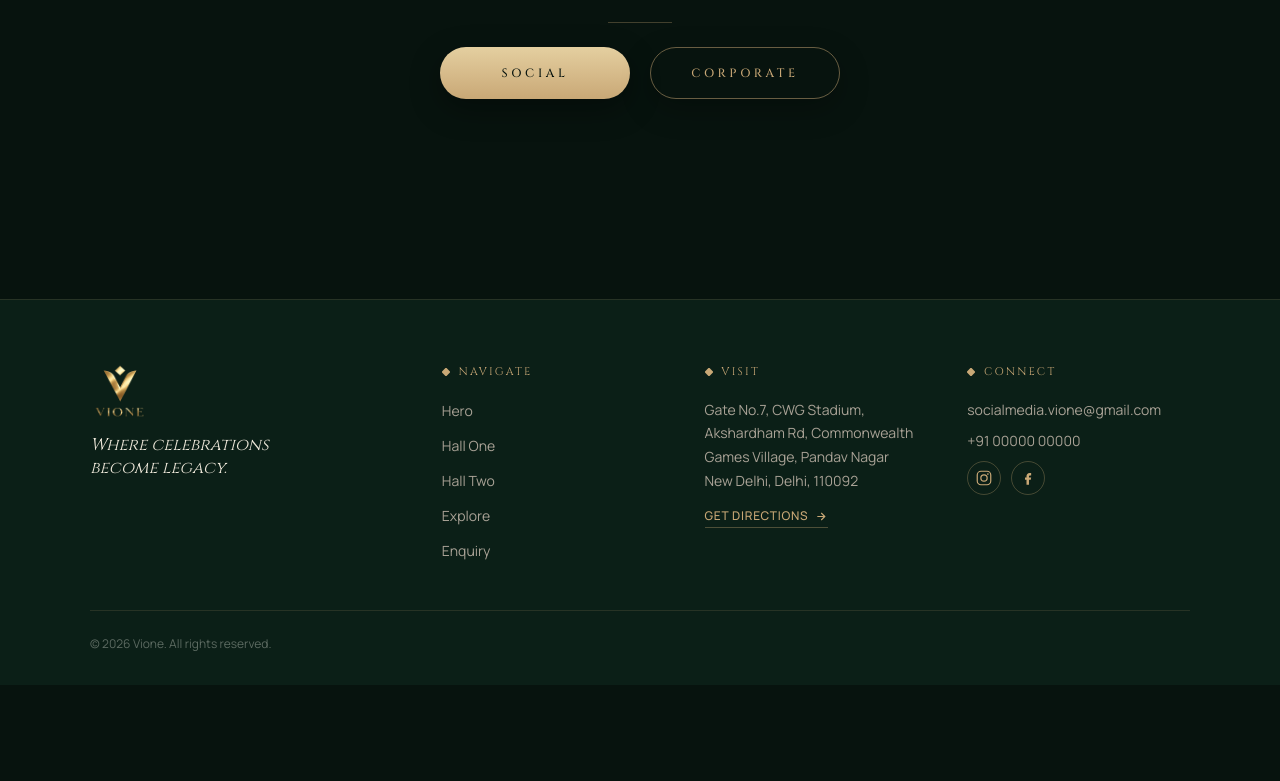
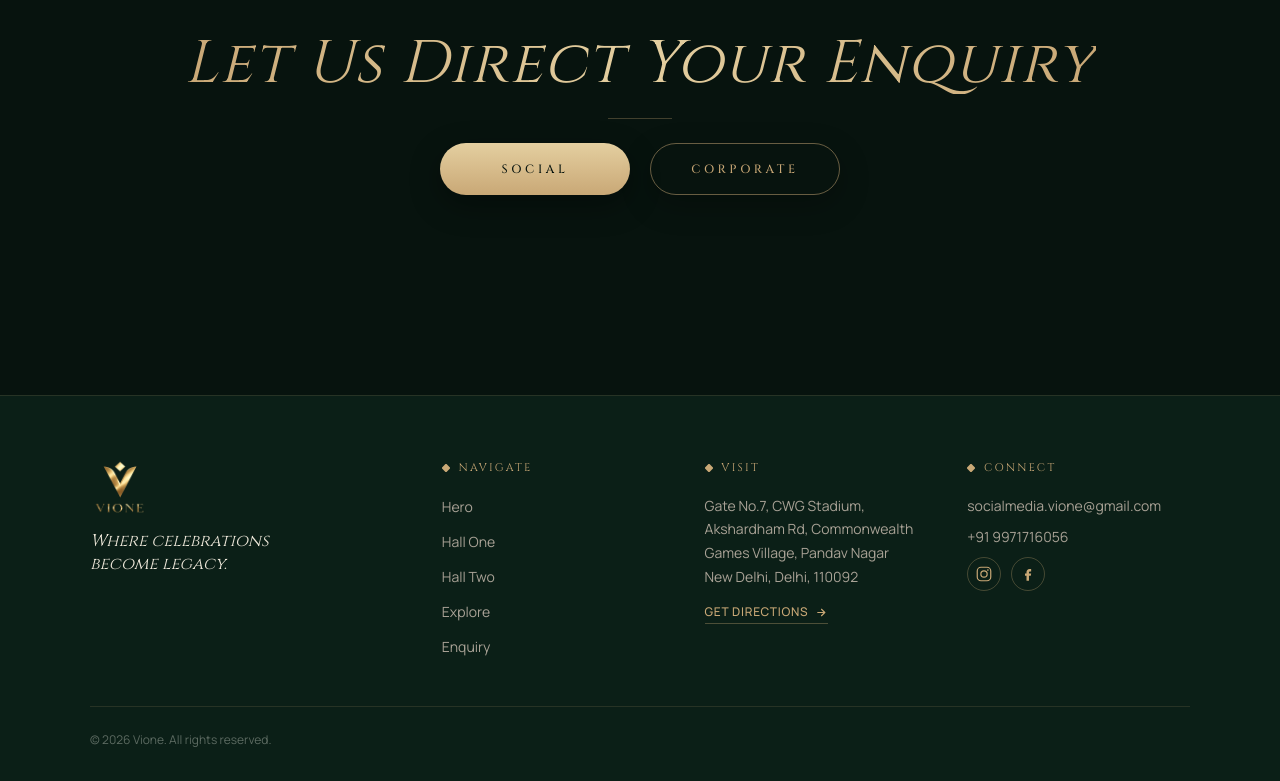
Before and after one commit to Aniketjamunde9146/vione, a Next.js app: page / in a window 1280 px wide. Shown: the part 3285-4066 px from the top of the page. Before the commit the page ends 3970 px from the top, so only its background shows below. Built offline with nearby package versions, Linux system fonts and the light colour scheme.

Commit message:
so many changes aply

```diff
--- a/src/app/Footer.tsx
+++ b/src/app/Footer.tsx
@@ -155,7 +155,7 @@ export default function Footer() {
             <a href="mailto:socialmedia.vione@gmail.com">socialmedia.vione@gmail.com</a>
           </p>
           <p className="vione-footer-text">
-            <a href="tel:+910000000000">+91 00000 00000</a>
+            <a href="tel:+919971716056">+91 9971716056</a>
           </p>
           <div className="vione-footer-social-row">
             <a
--- a/src/app/components/EnquiryForm.tsx
+++ b/src/app/components/EnquiryForm.tsx
@@ -1,23 +1,10 @@
 "use client";
 
-/**
- * EnquiryForm — Vione
- * ------------------------------------------------------------
- * Premium dark-green + antique-gold identity, self-contained CSS
- * (no Tailwind dependency), inline SVG icons.
- *
- * On submit, builds a prefilled WhatsApp message from the enquiry
- * details and opens wa.me with it — no backend endpoint required.
- *
- * Fonts: uses the site's existing --font-heading / --font-body
- * CSS variables (set in layout.tsx via next/font). Falls back to
- * system serif/sans if those variables aren't present.
- */
+
 
 import { useMemo, useState, type FormEvent } from "react";
 
-// Replace with your actual WhatsApp business number: country code + number, no + or spaces.
-const WHATSAPP_NUMBER = "91XXXXXXXXXX";
+const WHATSAPP_NUMBER = "+919971716056";
 
 function IconDiamond({ size = 10 }: { size?: number }) {
   return (
--- a/src/app/components/FloatingButtons.tsx
+++ b/src/app/components/FloatingButtons.tsx
@@ -1,27 +1,10 @@
 "use client";
 
-/**
- * FloatingButtons — Vione
- * ------------------------------------------------------------
- * Currently: a single WhatsApp click-to-chat button, fixed to the
- * bottom-right corner on every page. Self-contained like Navbar and
- * Footer: plain scoped CSS, inline SVG — no Tailwind dependency.
- *
- * Usage:
- *   import FloatingButtons from "@/components/FloatingButtons";
- *   ...
- *   <FloatingButtons />
- *   (mount once, e.g. in your root layout next to Footer)
- *
- * TODO before shipping:
- *   - Replace WHATSAPP_NUMBER with your real number, country code
- *     first, digits only — no "+", spaces, or dashes (e.g. "919876543210").
- *   - Adjust DEFAULT_MESSAGE to whatever you want pre-filled in the chat.
- */
+
 
 import { useEffect, useState } from "react";
 
-const WHATSAPP_NUMBER = "910000000000"; // TODO: replace with the real number
+const WHATSAPP_NUMBER = "+919971716056";
 const DEFAULT_MESSAGE =
   "Hi Vione! I'd like to know more about your venue and available dates.";
 
--- a/src/app/sections/explore/page.tsx
+++ b/src/app/sections/explore/page.tsx
@@ -131,7 +131,9 @@ export default function ExploreFurther() {
     >
       {/* Heading — perfectly centered */}
       <div className="mb-14 flex w-full max-w-3xl flex-col items-center text-center">
-        <br /><br />
+        <br /><br />  <br /><br />  <br />
+
+
         <h2
           className={`font-heading text-2xl font-medium uppercase tracking-[0.3em] text-vione-goldLight transition-all duration-1000 ease-out md:text-3xl ${
             inView ? "translate-y-0 opacity-100" : "translate-y-6 opacity-0"
@@ -168,6 +170,7 @@ export default function ExploreFurther() {
           />
         ))}
       </div>
+      <br />
 
       {activeIndex !== null && (
         <ReelModal
```
